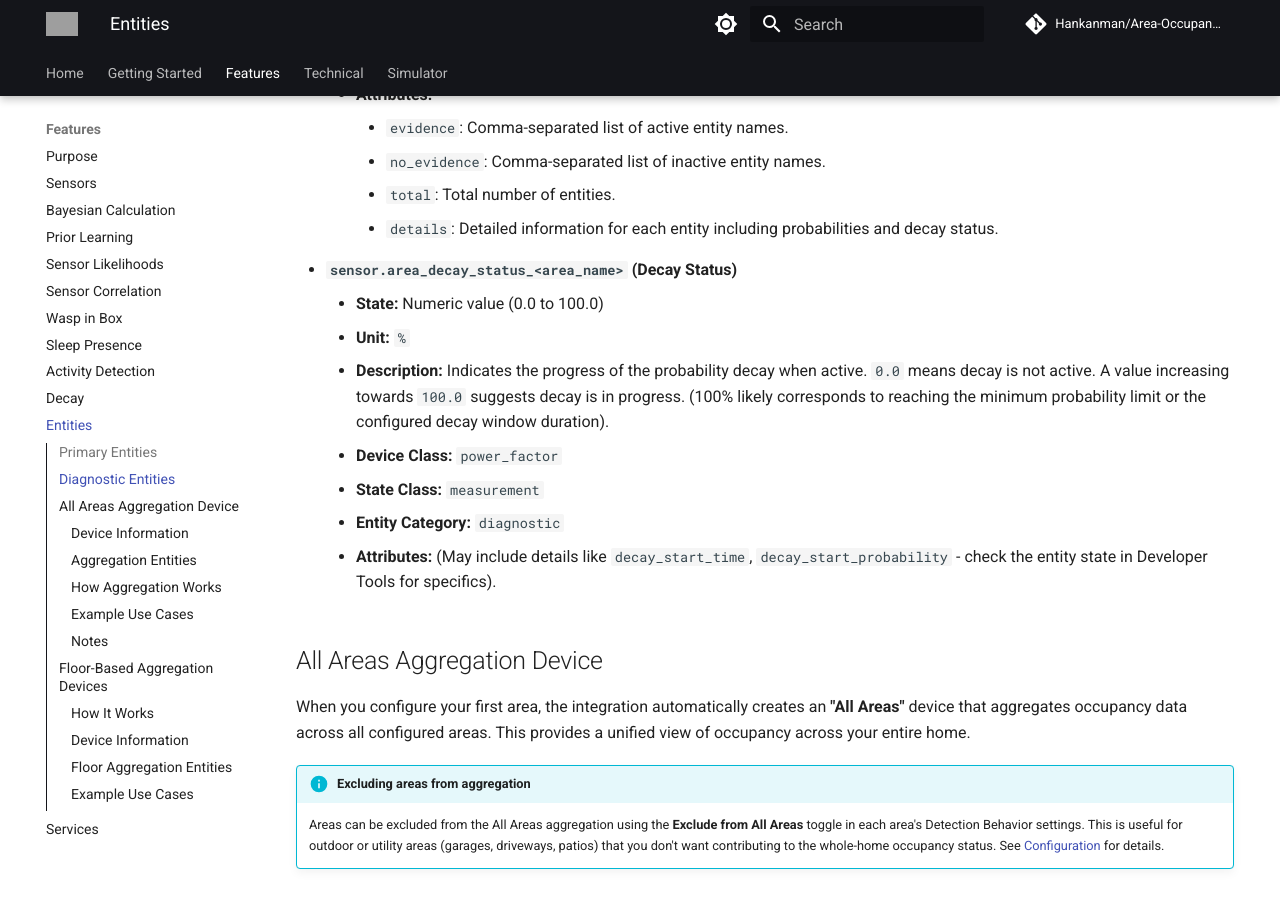
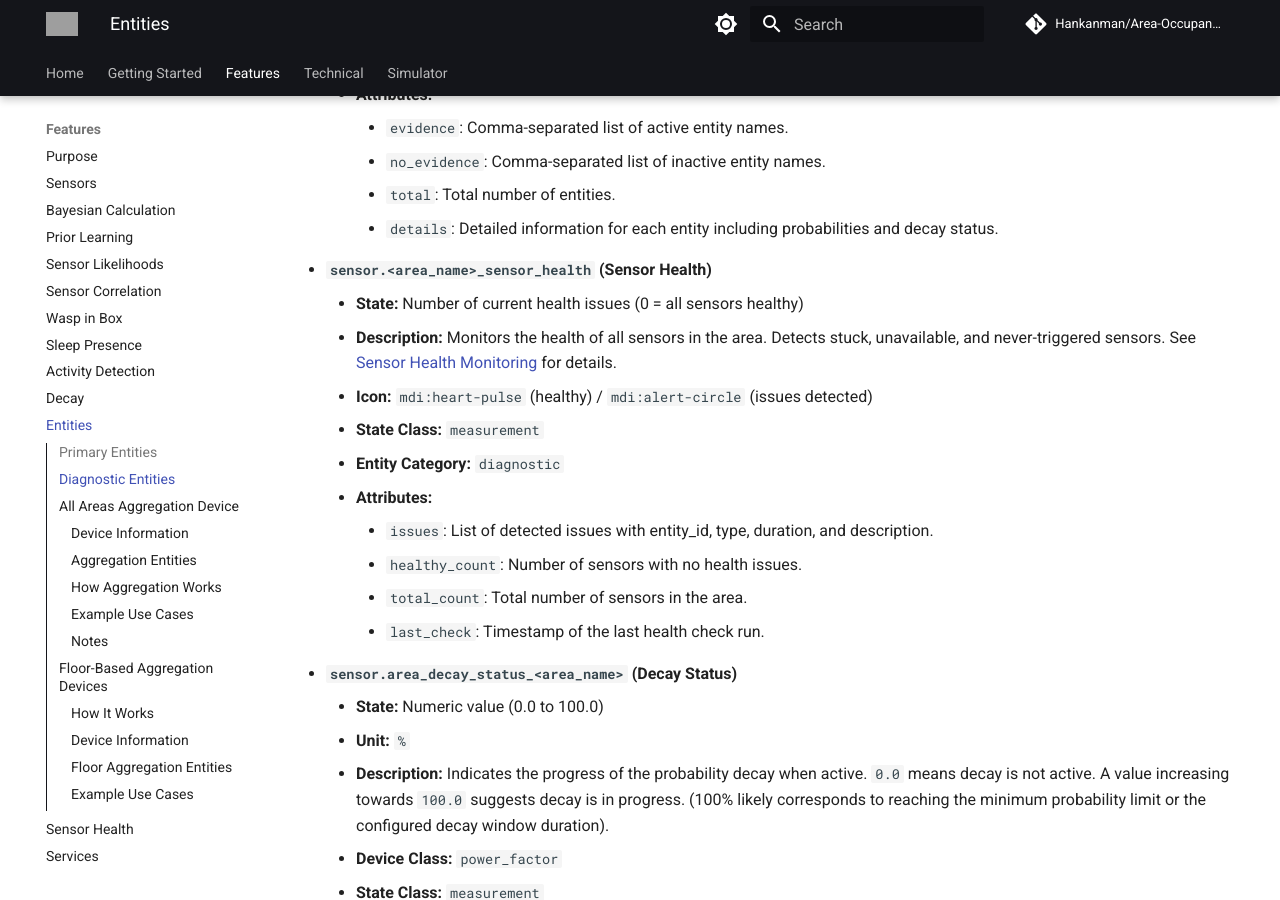
Before and after one commit to Hankanman/Area-Occupancy-Detection, an MkDocs documentation site: the page built from docs/docs/features/entities.md, in a window 1280 px wide and 900 px high, scrolled down 2950 px. Built offline with MkDocs 1.6.1 and Material for MkDocs 9.7.7, drawn with Linux system fonts in a browser that asks for light colours; comment, search, counter and statistics services are not loaded; some of the changed text lies outside the part shown; grey boxes are pictures that could not be loaded.

Commit message:
docs: Add sensor health monitoring documentation
- Add new features/sensor-health.md page with detection thresholds,
  repair issue descriptions, common scenarios, and tips
- Add Sensor Health entity to features/entities.md diagnostic section
- Update analysis chain mermaid diagram with sensor health check step
- Add repairs mention to technical/debug.md
- Add Sensor Health page to mkdocs.yml navigation

Co-Authored-By: Claude Opus 4.6 (1M context) <noreply@anthropic.com>

```diff
--- a/docs/docs/features/entities.md
+++ b/docs/docs/features/entities.md
@@ -90,6 +90,18 @@ These entities provide insight into the internal calculations and are useful for
         *   `no_evidence`: Comma-separated list of inactive entity names.
         *   `total`: Total number of entities.
         *   `details`: Detailed information for each entity including probabilities and decay status.
+
+*   **`sensor.<area_name>_sensor_health` (Sensor Health)**
+    *   **State:** Number of current health issues (0 = all sensors healthy)
+    *   **Description:** Monitors the health of all sensors in the area. Detects stuck, unavailable, and never-triggered sensors. See [Sensor Health Monitoring](sensor-health.md) for details.
+    *   **Icon:** `mdi:heart-pulse` (healthy) / `mdi:alert-circle` (issues detected)
+    *   **State Class:** `measurement`
+    *   **Entity Category:** `diagnostic`
+    *   **Attributes:**
+        *   `issues`: List of detected issues with entity_id, type, duration, and description.
+        *   `healthy_count`: Number of sensors with no health issues.
+        *   `total_count`: Total number of sensors in the area.
+        *   `last_check`: Timestamp of the last health check run.
 
 *   **`sensor.area_decay_status_<area_name>` (Decay Status)**
     *   **State:** Numeric value (0.0 to 100.0)
--- a/docs/mkdocs.yml
+++ b/docs/mkdocs.yml
@@ -117,6 +117,7 @@ nav:
       - Activity Detection: features/activity-detection.md
       - Decay: features/decay.md
       - Entities: features/entities.md
+      - Sensor Health: features/sensor-health.md
       - Services: features/services.md
   - Technical:
       - Deep Dive: technical/deep-dive.md
```
Also changed, not shown: docs/docs/features/sensor-health.md (added, +138 -0 lines), docs/docs/technical/analysis-chain.md (+2 -1 lines), docs/docs/technical/debug.md (+6 -0 lines).
